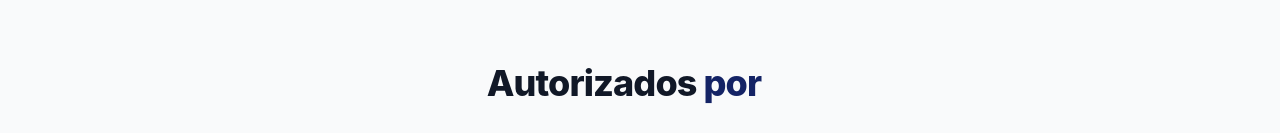
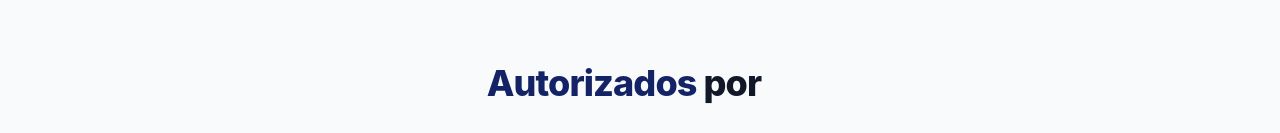
Before and after one commit to gustavoasb/landing-guerra, a React (Create React App) app: page / in a window 1280 px wide. Shown: the part 623-756 px from the top of the page. Built offline with nearby package versions, Linux system fonts and the light colour scheme; grey boxes are pictures that could not be loaded.

Commit message:
style: change partner section title colors

```diff
--- a/src/components/Partners.js
+++ b/src/components/Partners.js
@@ -7,8 +7,8 @@ export default function Simulation() {
     <div className="bg-gray-50">
       <div className="max-w-7xl mx-auto py-12 px-4 sm:px-6 lg:py-16 lg:px-8 lg:flex lg:flex-col lg:items-center lg:justify-between gap-8">
         <h2 className="text-3xl font-extrabold tracking-tight text-gray-900 lg:flex sm:text-4xl mr-8">
-          <span className="block">Autorizados&nbsp;</span>
-          <span className="block text-blue-600">por</span>
+          <span className="block text-blue-600">Autorizados&nbsp;</span>
+          <span className="block">por</span>
         </h2>
         <div>
           <div className="lg:flex lg:items-center lg:flex-center gap-4">
```
